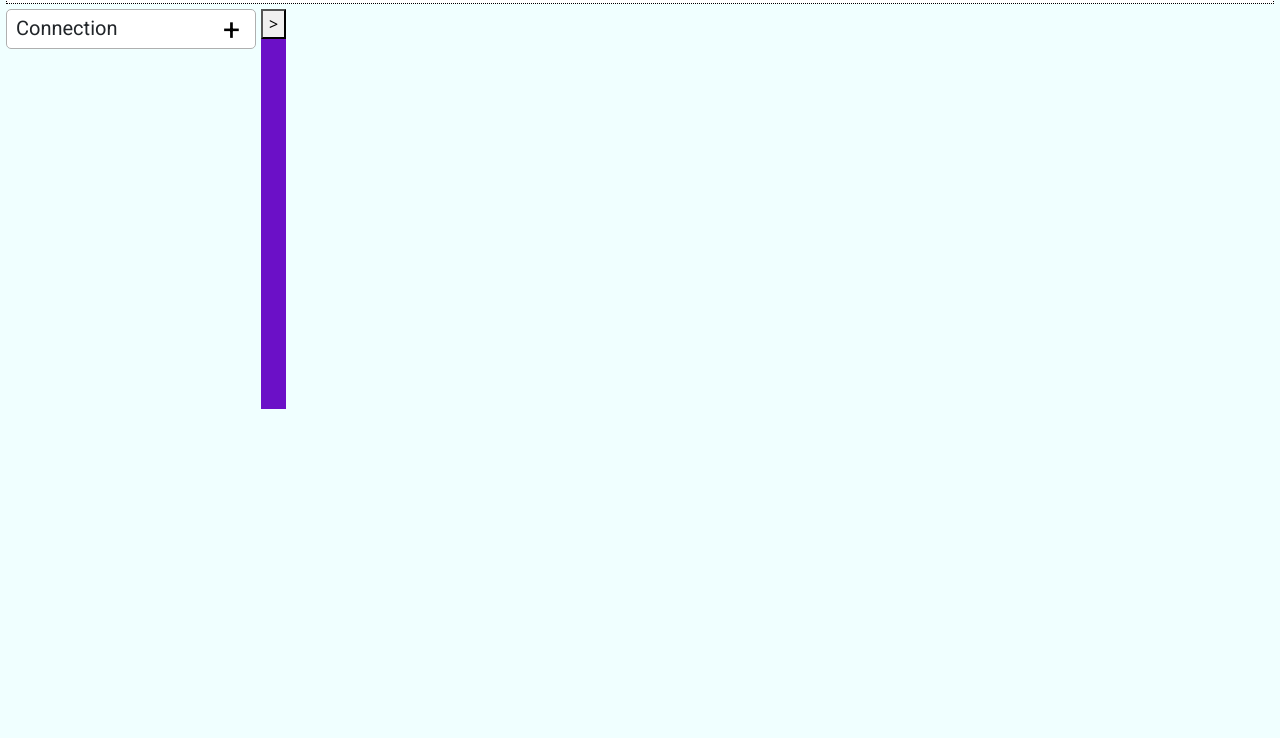
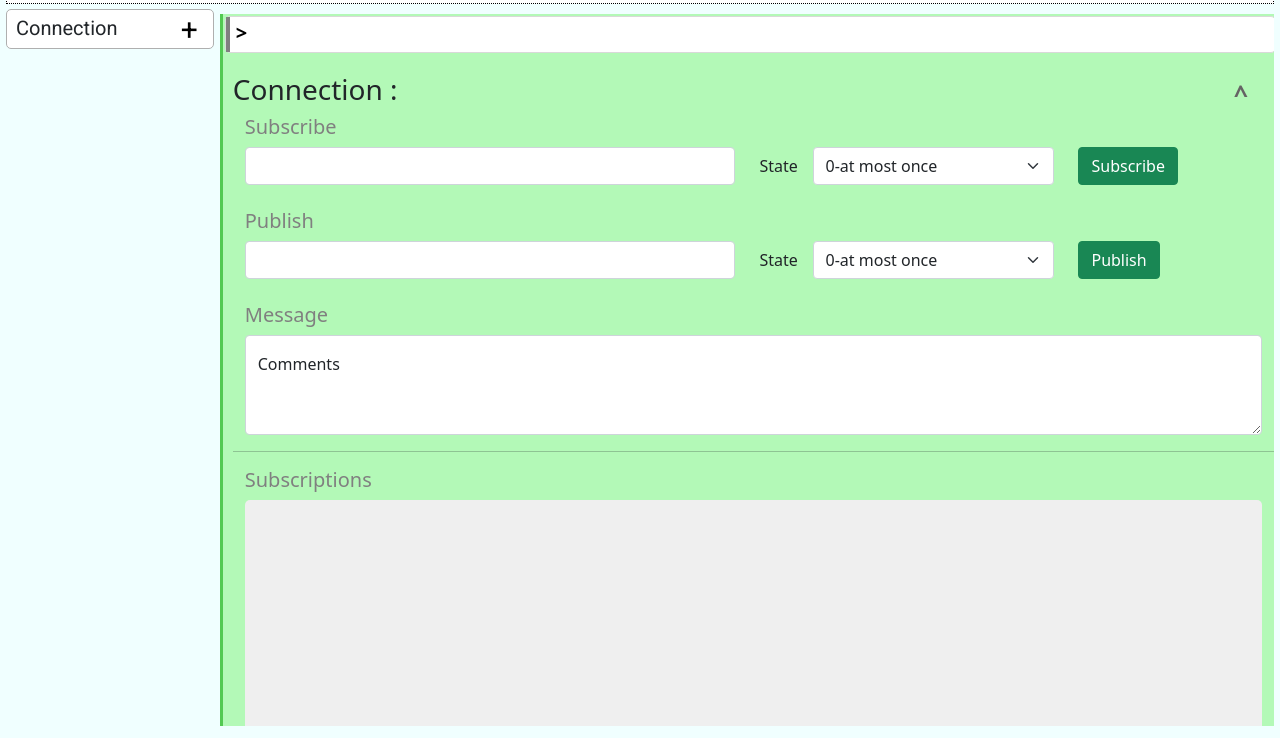
Before and after one commit to PSR0001/ESP8266_ESP32_MQTT_SERVER_CLIENT, a website: page public/index.html in a window 1280 px wide. Shown: the part 62-800 px from the top of the page. Drawn offline with nearby package versions, Linux system fonts and the light colour scheme.

Commit message:
dashboard ready

```diff
--- a/public/CSS/style.css
+++ b/public/CSS/style.css
@@ -79,10 +79,79 @@ body{
     padding: 3px;
 }
 
+.second-custom{
+    margin: 10px 0 0 6px;
+    height: 89vh;
+    background: #9ef79ebc;
+    width: 100%;
+    border-left:3px solid rgb(82, 201, 82);
+    overflow-y: scroll;
+}
+.arow-button{
+    box-shadow: none;
+    border: none;
+    font-weight: bold;
+    background: none;
+    font-size: 20px;
+    border-left: 4px solid grey;
+    height: 100%;
+    padding-bottom: 4px;
+    margin: none;
+    padding: none;
+}
+.header-custom{
+    border: 1px solid rgb(217, 217, 217);
+    width: 100%;
+    background: white;
+    border-radius: 5px;
+    margin-left: 2px;
+    margin-top: 2px;
+
+}
+.dashboard{
+    margin-top: 20px;
+    margin-left: 10px ;
+}
+.grey-color{
+    color: grey;
+}
+
+.left-button{
+    box-shadow: none;
+    border: none;
+    font-weight: bold;
+    background: none;
+    font-size: 25px;
+    margin-right: 20px;
+    color: rgb(101, 100, 100);
+}
+
+.subscription{
+    background: rgb(239 239 239);
+    height: 60vh;
+    width: 100%;
+    overflow-y: scroll;
+    border-radius: 5px;
+}
+
+/* slide bar */
+::-webkit-scrollbar {
+    width: 6px;
+    height:6px;
+  }
+  ::-webkit-scrollbar-track {
+  border-radius: 10px;
+}
+  body::-webkit-scrollbar-track {
+      /* background-color: #6c7ebb; */
+    border-radius: 0px;
+  }
+  .dark ::-webkit-scrollbar-track{
+      /* background-color: #31313a; */
+      border-radius: 0 10px 10px 0;
+  }
+  ::-webkit-scrollbar-thumb {
 
 
-.second-custom{
-    margin: 5px;
-    height: 50vh;
-    background: rgb(107, 16, 199);
-}
+    border-radius: 20px;
+  }
--- a/public/index.html
+++ b/public/index.html
@@ -101,8 +101,8 @@
                                                         <div class="form-outline">
                                                             <label class="form-label font-custom"
                                                                 for="form3Example1">Client id</label>
-                                                            <input type="text" id="client-id"
-                                                                class="form-control" value="lens_TfSXEgSF8lmU23OoGZ4K7EDrnVn" />
+                                                            <input type="text" id="client-id" class="form-control"
+                                                                value="lens_TfSXEgSF8lmU23OoGZ4K7EDrnVn" />
                                                         </div>
                                                     </div>
 
@@ -110,7 +110,8 @@
                                                     <div class="col-md-6  col align-self-end mt-1">
                                                         <div class="form-outline">
                                                             <buttom type="text" id="client-id"
-                                                                class="form-control btn btn-primary font-custom">Genarate Client id
+                                                                class="form-control btn btn-primary font-custom">
+                                                                Genarate Client id
                                                             </buttom>
                                                         </div>
                                                     </div>
@@ -153,8 +154,87 @@
                 </div>
 
                 <div class="second-custom">
-                    <div class="">
-                        <button type="button" class="arow-button">></button>
+                    <div class="header-custom">
+                        <!-- add toggle javascript -->
+                        <button type="button" id="toggle" class="arow-button">></button>
+                    </div>
+                    <div class="dashboard">
+                        <div class="d-flex justify-content-between">
+                            <div>
+                                <h3>Connection : </h3>
+                            </div>
+                            <button type="button " class="left-button">^</button>
+                        </div>
+
+                        <!-- add conection JS Client ID -->
+                        <div class="container">
+                            <!-- Subecribe form -->
+                            <form action="">
+                                <h5 class="grey-color">Subscribe </h5>
+                                <div class="row" style="margin-right:0;">
+                                    <div class="col-md-6">
+                                        <input type="text" class="form-control" id="inputCity">
+                                    </div>
+
+                                    <div class="col-md-4 row mb-4">
+                                        <label for="inputState" class=" col-sm-2 col-form-label">State</label>
+                                        <div class="col-sm-10">
+                                            <select id="inputState" class="form-select ">
+                                                <option selected>0-at most once</option>
+                                                <option>1-at most once</option>
+                                                <option>2-at most once</option>
+                                            </select>
+                                        </div>
+                                    </div>
+
+                                    <div class="col-md-2">
+                                        <button type="submit" class="btn btn-success">Subscribe</button>
+                                    </div>
+                                </div>
+                            </form>
+
+                            <!-- Publish Form -->
+                            <form action="">
+                                <h5 class="grey-color">Publish </h5>
+                                <div class="row" style="margin-right:0;">
+                                    <div class="col-md-6">
+                                        <input type="text" class="form-control" id="inputCity">
+                                    </div>
+
+                                    <div class="col-md-4 row mb-4">
+                                        <label for="inputState" class=" col-sm-2 col-form-label">State</label>
+                                        <div class="col-sm-10">
+                                            <select id="inputState" class="form-select ">
+                                                <option selected>0-at most once</option>
+                                                <option>1-at most once</option>
+                                                <option>2-at most once</option>
+                                            </select>
+                                        </div>
+                                    </div>
+
+                                    <div class="col-md-2">
+                                        <button type="submit" class="btn btn-success">Publish</button>
+                                    </div>
+                                </div>
+                            </form>
+
+
+                            <!-- message area -->
+                            <h5 class="grey-color">Message </h5>
+                            <div class="form-floating">
+                                <textarea class="form-control" placeholder="Leave a comment here" id="floatingTextarea2"
+                                    style="height: 100px; "></textarea>
+                                <label for="floatingTextarea2">Comments</label>
+                            </div>
+                        </div>
+                        <hr>
+                        <!-- container end -->
+                        <div class="container">
+                            <h5 class="grey-color">Subscriptions</h5>
+                            <div class="subscription mb-2">
+
+                            </div>
+                        </div>
                     </div>
                 </div>
             </div>
```
Lines whose indentation alone changed are shown as unchanged.
